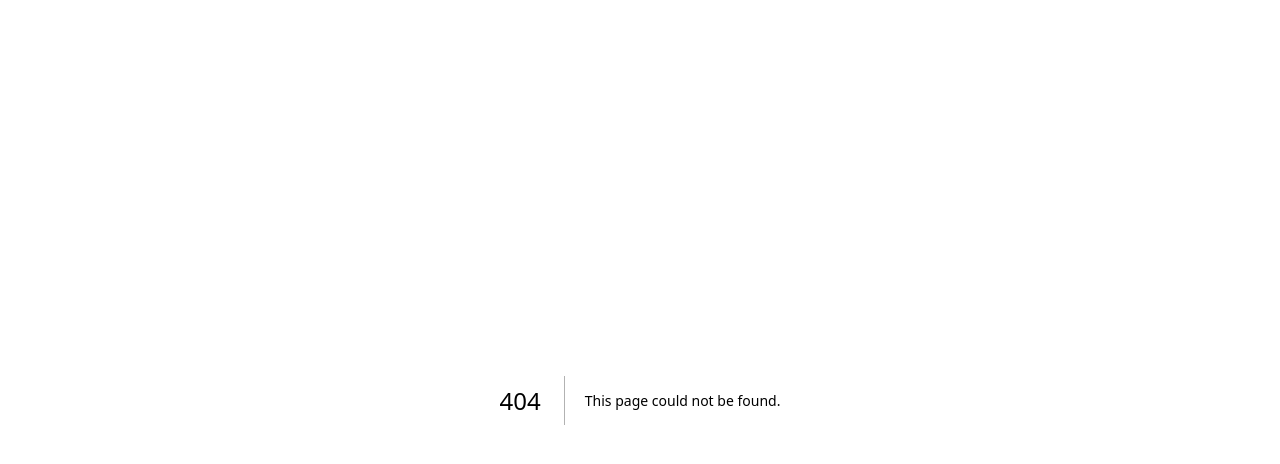
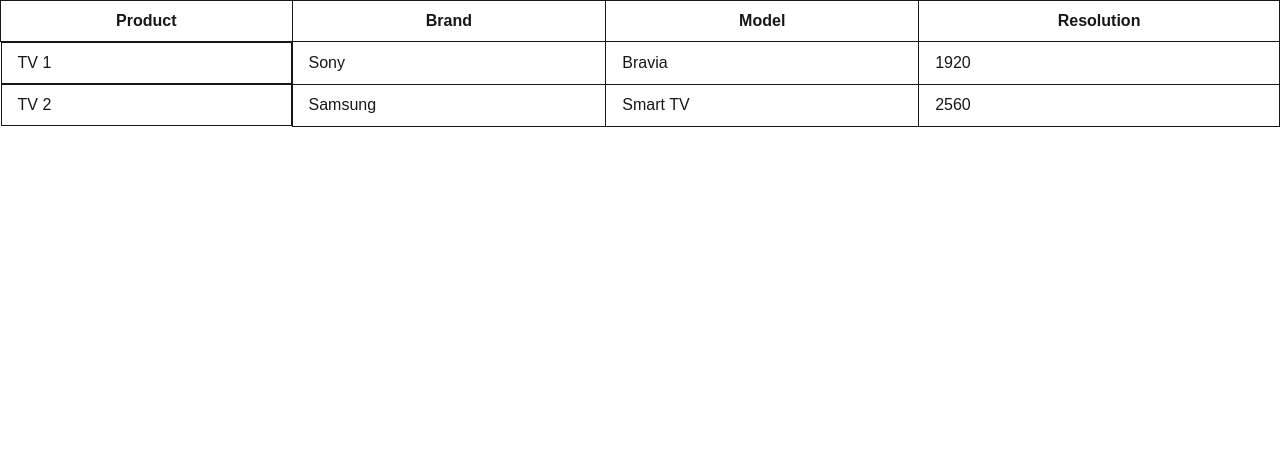
Before and after one commit to wrlee/NextTest, a Next.js app: page /page in a window 1280 px wide. Before the commit this address had no page. Shown: the top 464 px of the page. Built offline with nearby package versions, Linux system fonts and the light colour scheme.

Commit message:
ProductTable

```diff
--- /dev/null
+++ b/src/app/page/page.tsx
@@ -0,0 +1,49 @@
+//import React from 'react';
+import ProductTable from '@/components/ProductTable'
+import {
+    ProductSheetId,
+    ProductSheetType,
+    ProductSpecType,
+    ProductType
+} from '@/lib/types';
+
+interface PageProps {
+  // Define any props your page component might accept here
+}
+
+const NOW = Date.now();
+
+const specs: ProductSpecType[] = [
+    { id: 'spec-1', name: 'Brand', valueType: 'text', created: NOW, createdBy: 'UserId', updated: NOW, updatedBy: 'UserId'},
+    { id: 'spec-2', name: 'Model', valueType: 'text', created: NOW, createdBy: 'UserId', updated: NOW, updatedBy: 'UserId'},
+    { id: 'spec-3', name: 'Resolution', valueType: 'integer', suffix: 'px', created: NOW, createdBy: 'UserId', updated: NOW, updatedBy: 'UserId'},
+];
+const products: ProductType[] = [
+    { id: 'product-1', name: 'TV 1', specs: [{ specId: 'spec-1', value: 'Sony' }, { specId: 'spec-2', value: 'Bravia' }, { specId: 'spec-3', value: 1920 }], created: NOW, createdBy: 'UserId', updated: NOW, updatedBy: 'UserId'},
+    { id: 'product-2', name: 'TV 2', specs: [{ specId: 'spec-1', value: 'Samsung' }, { specId: 'spec-2', value: 'Smart TV' }, { specId: 'spec-3', value: 2560 }], created: NOW, createdBy: 'UserId', updated: NOW, updatedBy: 'UserId'},
+];
+
+const productSheet:ProductSheetType = {
+	id: 'product-sheet-1',
+	description: 'A comparison of TVs',
+	specifications: specs, // or Record<ProductSpecId,ProductSpecType>
+	products, // or Record<ProductId, ProductType>
+	created: NOW,
+	createdBy: 'UserId',
+	updated: NOW,
+	updatedBy: 'UserId',
+}
+
+const Page = (props: PageProps) => {
+
+  return (
+    <div>
+      <ProductTable
+        className="w-half overflow-hidden bg-red"
+        productSheet={productSheet}
+      />
+    </div>
+  );
+};
+
+export default Page;
--- /dev/null
+++ b/src/components/ProductTable.tsx
@@ -0,0 +1,74 @@
+"use client"
+
+import React from 'react';
+import type {
+    ProductSheetType,
+    ProductType,
+    ProductSpecType,
+    SpecValueType,
+    ValueType
+} from '@/lib/types';
+import { cn } from '@/lib/util';
+
+interface ProductTableProps extends React.HTMLAttributes<HTMLDivElement> {
+  productSheet: ProductSheetType;
+  layout?: 'products-as-rows' | 'products-as-columns';
+}
+
+const ProductTable: React.FC<ProductTableProps> = ({
+   productSheet,
+   layout  = "products-as-rows",
+   ...props
+}) => {
+  const { products, specifications } = productSheet;
+
+  // Helper to get the value for a product's spec
+  const getSpecValue = (product: ProductType, specId: string): string | number | boolean | null => {
+    const specValue = product.specs.find(s => s.specId === specId);
+    if (!specValue) return null;
+    return specValue.value;
+  };
+
+  return (
+    <div className={cn(props.className, "max-w-full overflow-hidden")}>
+      <div className="flex overflow-x-auto">
+        <table className="min-w-full border-collapse">
+          <thead>
+            <tr>
+              <th className="sticky left-0 bg-white z-10 px-4 py-2 border">Product</th>
+              {specifications.map(spec => (
+                <th key={spec.id} className="px-4 py-2 border">
+                  <div className="flex flex-col">
+                    <span>{spec.name}</span>
+                    {spec.Tooltip && (
+                      <span className="text-xs text-gray-500">{spec.Tooltip}</span>
+                    )}
+                  </div>
+                </th>
+              ))}
+            </tr>
+          </thead>
+          <tbody>
+            {products.map(product => (
+              <tr key={product.id}>
+                <td className="sticky left-0 bg-white z-10 px-4 py-2 border flex items-center gap-2">
+                  {product.imageRef && (
+                    <img src={product.imageRef} alt={product.name} className="h-8 w-8 rounded" />
+                  )}
+                  <span>{product.name}</span>
+                </td>
+                {specifications.map(spec => (
+                  <td key={spec.id} className="px-4 py-2 border">
+                    {getSpecValue(product, spec.id)?.toString() || '-'}
+                  </td>
+                ))}
+              </tr>
+            ))}
+          </tbody>
+        </table>
+      </div>
+    </div>
+  );
+};
+
+export default ProductTable;
--- /dev/null
+++ b/src/lib/types.ts
@@ -0,0 +1,62 @@
+type IdType = string;
+type ProductSheetId = IdType;
+type SpecId = IdType;
+type ProductId = IdType;
+type UserId = IdType;
+type Timestamp = number;
+type ImageRef = URL | string;
+
+type ValueType = "currency" | "integer" | "float" | "text" | "boolean";
+
+interface ProductSpecType {
+	id: SpecId;
+	name: string;
+	suffix?: string; // String to suffix value display
+	valueType: ValueType;
+	Tooltip?: string;
+	created: Timestamp;
+	createdBy: UserId;
+	updated: Timestamp;
+	updatedBy: UserId;
+}
+
+interface SpecValueType {
+	specId: SpecId;
+	value: number|boolean|string;
+}
+
+interface ProductType {
+	id: ProductId;
+	name: string;
+	imageRef?: string;
+	specs: SpecValueType[]; // or Record<SpecId, SpecValueType>
+	created: Timestamp;
+	createdBy: UserId;
+	updated: Timestamp;
+	updatedBy: UserId;
+}
+
+interface ProductSheetType {
+	id: ProductSheetId;
+	description?: string;
+	specifications: ProductSpecType[]; // or Record<ProductSpecId,ProductSpecType>
+	products: ProductType[]; // or Record<ProductId, ProductType>
+	created: Timestamp;
+	createdBy: UserId;
+	updated: Timestamp;
+	updatedBy: UserId;
+}
+
+export type {
+	ProductSheetId,
+	SpecId,
+	ProductId,
+	UserId,
+	Timestamp,
+	ProductSheetType,
+	ProductType,
+	ProductSpecType,
+	SpecValueType,
+	ValueType,
+//  ImageRef
+};
--- /dev/null
+++ b/src/lib/util.ts
@@ -0,0 +1,6 @@
+import clsx, { ClassValue } from 'clsx';
+import { twMerge } from 'tailwind-merge';
+
+export function cn(...inputs: ClassValue[]) {
+  return twMerge(clsx(inputs));
+}
```
